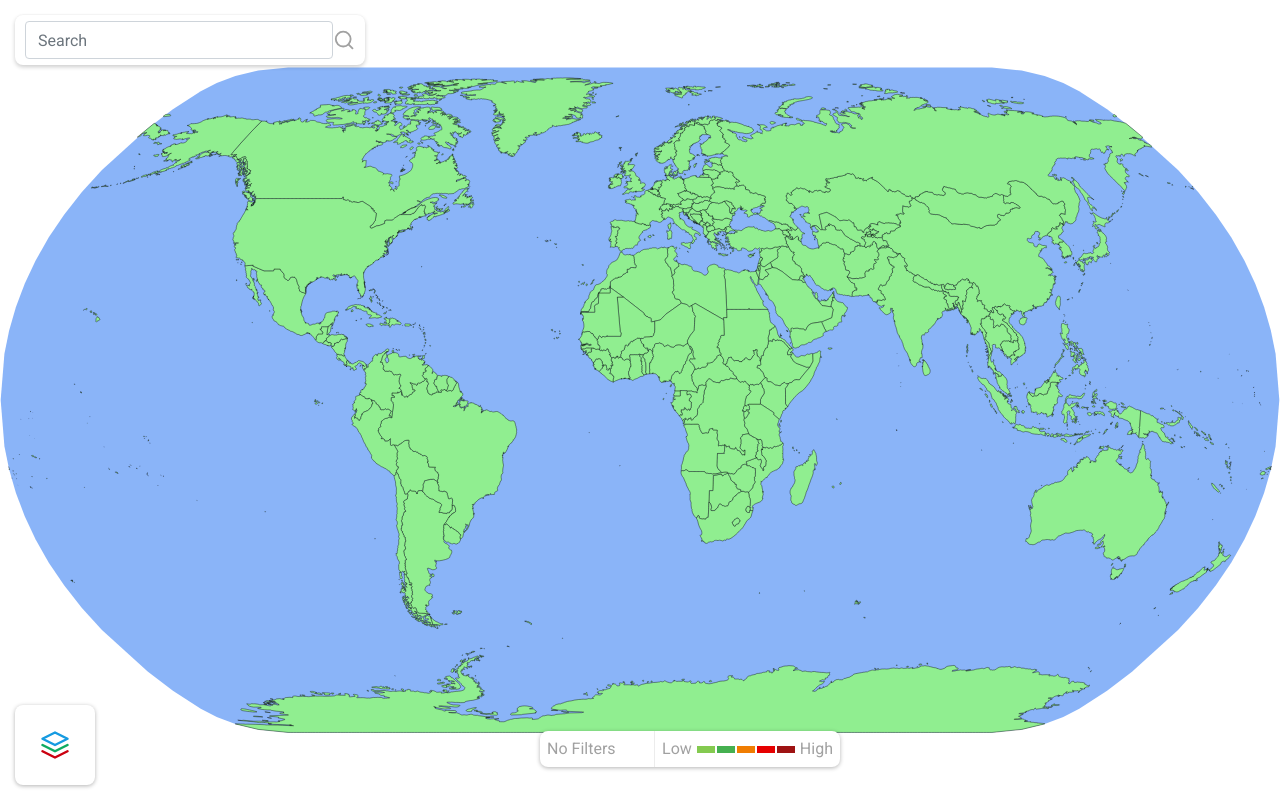
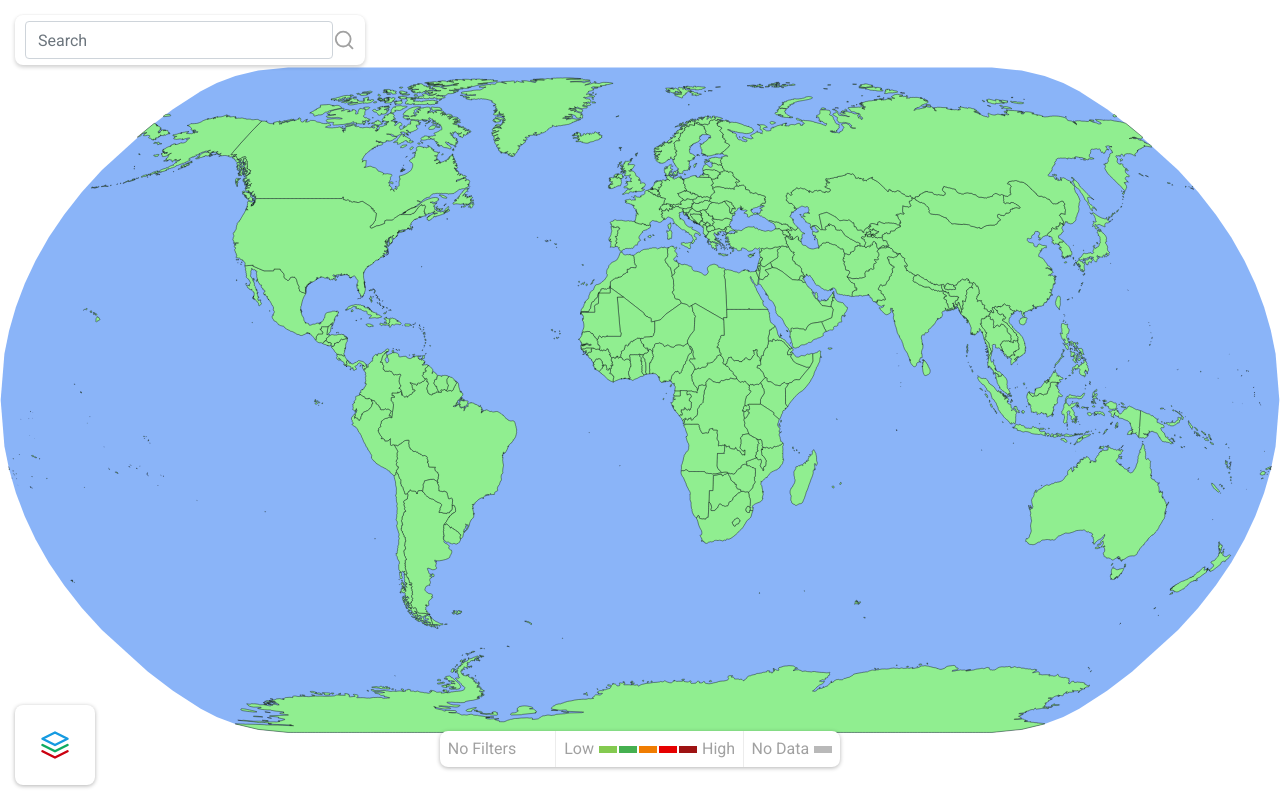
Before and after one commit to david-assouline/ConUhacks-2022, a Next.js app in the folder frontend/: page / in a window 1280 px wide. Built offline with nearby package versions, Linux system fonts and the light colour scheme.

Commit message:
Add a no data colour

```diff
--- a/frontend/components/Legend.tsx
+++ b/frontend/components/Legend.tsx
@@ -30,6 +30,11 @@ export const Legend = (props: IProps) => {
                 {['1', '2', '3', '4', '5'].map(x => <LegendSquare key={x} color={`color${x}`}/>)}
                 <SquareTextRight>High</SquareTextRight>
             </SquareBox>
+            <Seperator/>
+            <SquareBox>
+                <SquareTextLeft>No Data</SquareTextLeft>
+                <LegendSquare color={`noDataColor`}/>
+            </SquareBox>
         </Container>
     );
 }
@@ -43,10 +48,10 @@ const Container = styled.div`
     color: ${props => props.theme.colours.toolOverlay.color};
     display: flex;
     height: 36px;
-    left: calc(50% - 100px);
+    left: calc(50% - 200px);
     justify-content: space-evenly;
     position: absolute;
-    width: 300px;
+    width: 400px;
 `
 const SquareBox = styled.div`
     align-items: center;
--- a/frontend/components/Tooltip.tsx
+++ b/frontend/components/Tooltip.tsx
@@ -1,12 +1,9 @@
 import * as React from "react";
 import styled from "styled-components";
-import { MainTheme } from '../styles/themes/MainTheme';
 
 const Tooltip = () => {
     return <Container id="tooltip-container">
         <Title id="tooltip-title">Test</Title>
-        {/* <hr/> */}
-        <Description/>
     </Container>
 }
 
--- a/frontend/components/map/Map.tsx
+++ b/frontend/components/map/Map.tsx
@@ -4,7 +4,7 @@ import search from "../../actions/utils/search";
 import { LayersTool } from "../LayersTool";
 import { Legend } from "../Legend";
 import { SearchBar } from "../SearchBar";
-// import Suggestions from "../Suggestions";
+import Suggestions from "../Suggestions";
 import Tooltip from "../Tooltip";
 import WorldSphere from "./d3-globe";
 import World, { projections } from "./d3-map";
--- a/frontend/components/map/d3-map.ts
+++ b/frontend/components/map/d3-map.ts
@@ -19,6 +19,10 @@ export default class World {
     // Projections used to display the map
     private projection: d3.GeoProjection;
     private pathGenerator: any;
+
+    //data
+    private data: ApiResponse;
+    private filter: string;
 
     // All the fetched country name data
     private countryName: any;
@@ -83,7 +87,12 @@ export default class World {
             .on("mouseover", (event: any, countryInfo: any) => {
                 const country = this.countryName[countryInfo.id];
                 this.tooltip.style("display", "block");
-                this.tooltipTitle.html(`${country.name} ${emojis[country.postal]}`)
+                if (this.data) {
+                    const countryData = this.data.result.data[country.postal];
+                    this.tooltipTitle.html(`${country.name} ${emojis[country.postal]} ~ ${countryData ? countryData[this.filter] : 0}`);
+                } else {
+                   this.tooltipTitle.html(`${country.name} ${emojis[country.postal]}`);
+                }
             })
             .on("mouseleave", (d: any) => this.tooltip.style("display", "none"))
             .on("mousemove", (d: any, i: any, n: any) => {
@@ -127,7 +136,7 @@ export default class World {
     }
 
     render(data: ApiResponse, filter: string) {
-        const { color1, color2, color3, color4, color5 } = MainTheme.colours.legend;
+        const { color1, color2, color3, color4, color5, noDataColor } = MainTheme.colours.legend;
 
         var colors = d3.scaleQuantize()
             .domain([data.result[filter].min, data.result[filter].max])
@@ -137,8 +146,11 @@ export default class World {
         this.svgCountries
             .style('fill', (d) => {
                 const countryData = data.result.data[this.countryName[d.id].postal];
-                return colors(countryData ? countryData[filter] : 0);
+                return countryData ? colors(countryData[filter]) : noDataColor;
             })
+
+        this.data = data;
+        this.filter = filter;
     }
 }
 
--- a/frontend/styles/themes/MainTheme.ts
+++ b/frontend/styles/themes/MainTheme.ts
@@ -12,7 +12,8 @@ export const MainTheme: DefaultTheme = {
             color2: '#45b050',
             color3: '#f07d02',
             color4: '#e60000',
-            color5: '#9e1313'
+            color5: '#9e1313',
+            noDataColor: '#b9b9b9'
         },
         toolOverlay: {
             backgroundColor: 'white',
--- a/frontend/styles/themes/styles.d.ts
+++ b/frontend/styles/themes/styles.d.ts
@@ -13,7 +13,8 @@ declare module 'styled-components' {
             color2: string,
             color3: string,
             color4: string,
-            color5: string
+            color5: string,
+            noDataColor: string
           }
           toolOverlay: {
             backgroundColor: string,
```
